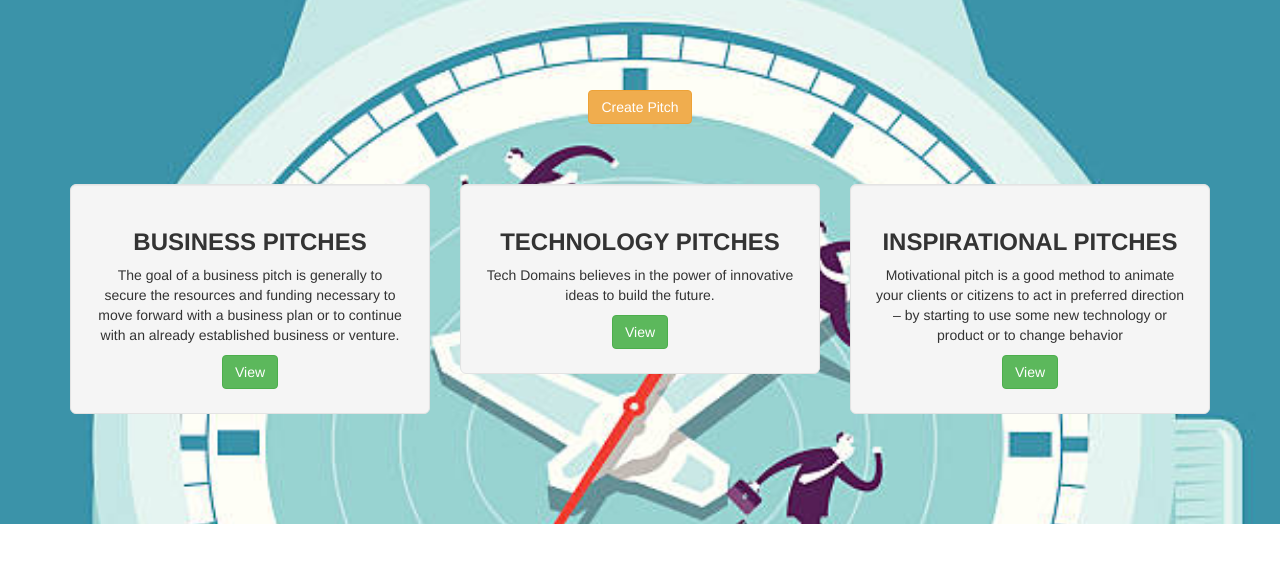
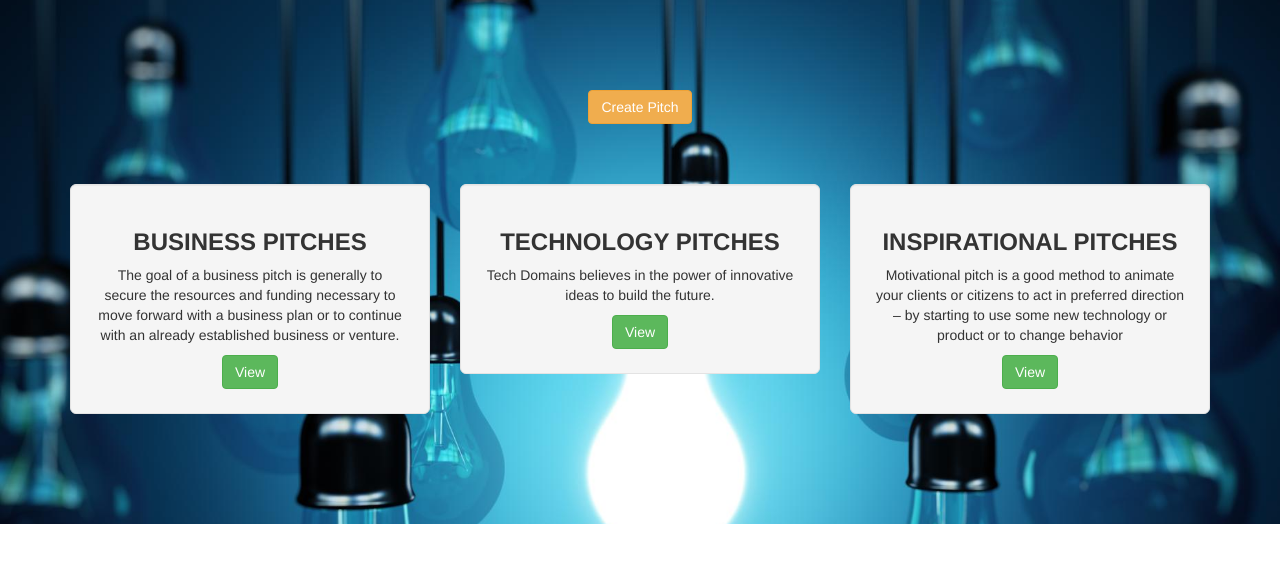
Before and after one commit to Valentino-Junior/PITCH-HUB, a Flask app: page / in a window 1280 px wide. Shown: the part 72-635 px from the top of the page. Run offline with Flask 2, Linux system fonts and the light colour scheme; data that the repository does not hold is empty; some libraries are stand-ins or nearby versions.

Commit message:
Uploaded pitchhub appication

```diff
--- a/app/static/index.css
+++ b/app/static/index.css
@@ -1,5 +1,5 @@
 #home{
-    background-image: url(./photos/pizza6.jpg);
+    background-image: url(./photos/pizza8.jpg);
     background-repeat: no-repeat;
     background-attachment: fixed;
     background-size: cover;
```
Also changed, not shown: requirements.txt (+25 -25 lines), 9 other files.
